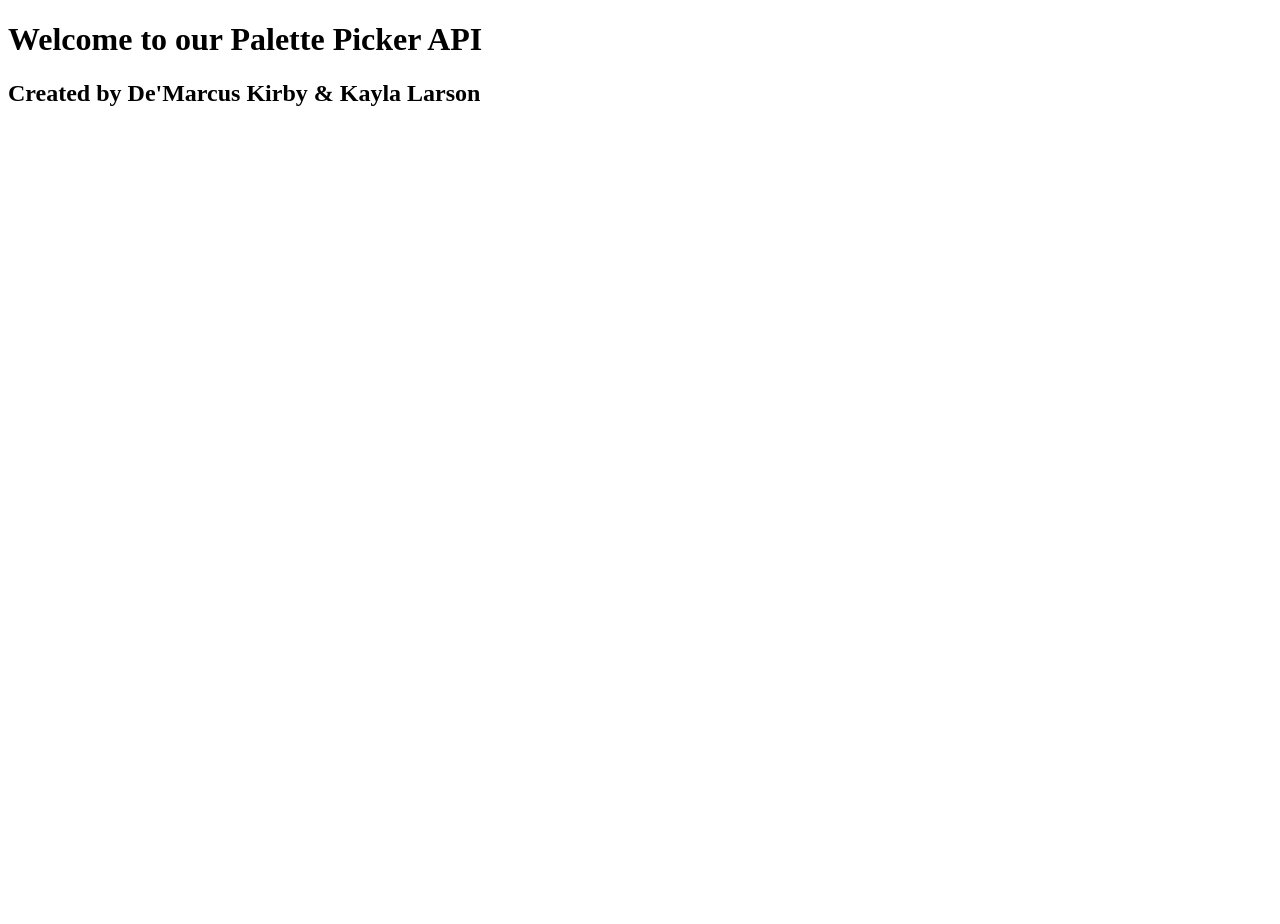
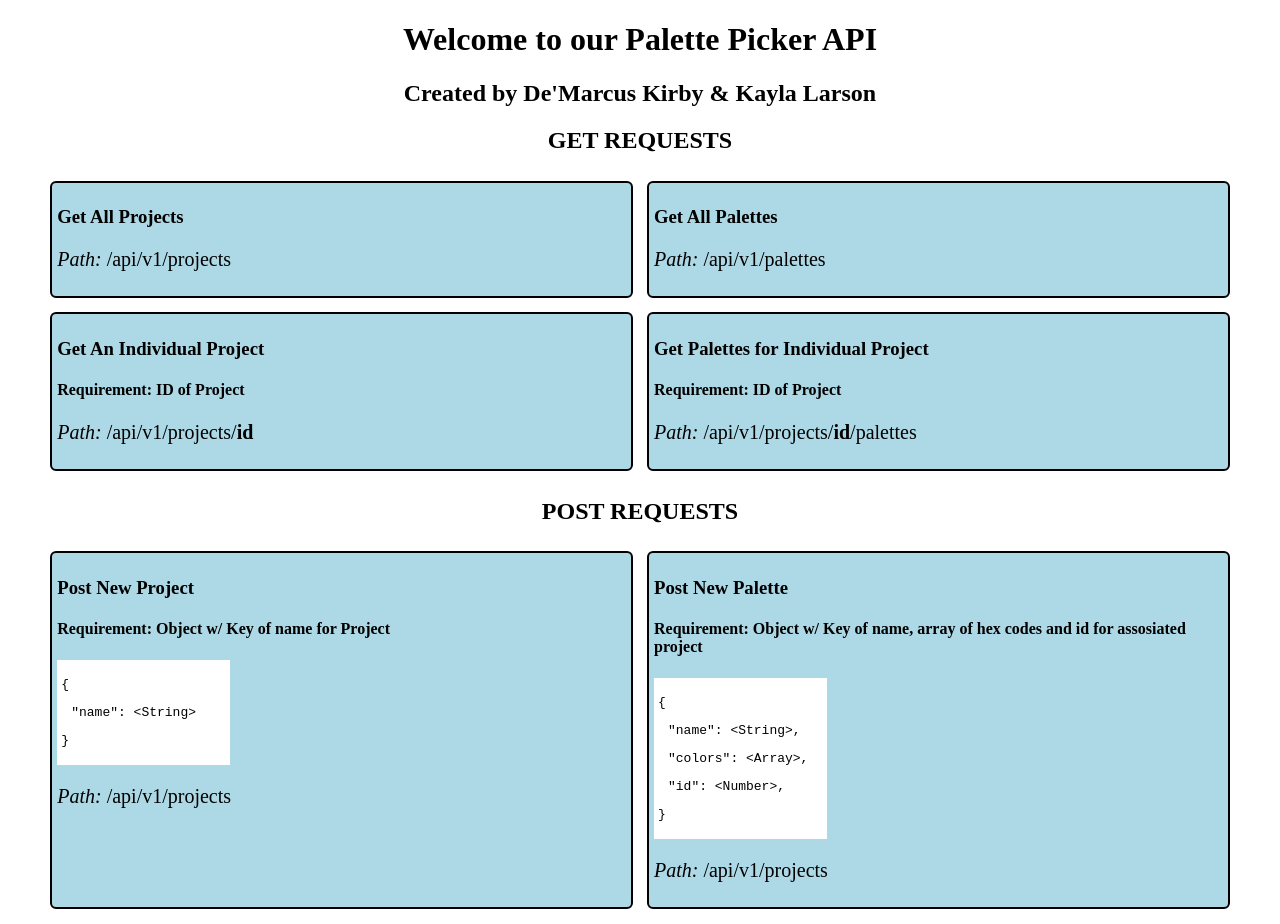
Before and after one commit to KirbyDD/palette-picker-be, a website: page public/index.html in a window 1280 px wide. Before the commit the page ends 800 px from the top, so only its background shows below. Drawn offline with Linux system fonts and the light colour scheme.

Commit message:
Add Get and Post information to static page

```diff
--- a/public/index.css
+++ b/public/index.css
@@ -0,0 +1,39 @@
+.welcome {
+  text-align: center;
+}
+
+h2 {
+  text-align: center;
+}
+
+section {
+  display: flex;
+  flex-wrap: wrap;
+  justify-content: center;
+}
+
+.routes {
+  background-color: lightblue;
+  border: 2px solid;
+  border-radius: 6px;
+  margin: 7px;
+  padding: 5px;
+  width: 45%
+}
+
+.path {
+  font-size: 20px;
+}
+
+.snippet {
+  background-color: white;
+  padding: 4px;
+  width: 165px;
+}
+
+.tab {
+  text-indent: 10px;
+}
+code {
+  text-align: left;
+}
--- a/public/index.html
+++ b/public/index.html
@@ -9,5 +9,60 @@
       <h1>Welcome to our Palette Picker API</h1>
       <h2>Created by De'Marcus Kirby & Kayla Larson</h2>
     </header>
+    <h2>GET REQUESTS</h2>
+    <section>
+      <article class='routes'>
+        <h3>Get All Projects</h3>
+        <p class='path'><i>Path: </i>/api/v1/projects</p>
+      </article>
+      <article class='routes'>
+        <h3>Get All Palettes</h3>
+        <p class='path'><i>Path: </i>/api/v1/palettes</p>
+      </article>
+      <article class='routes'>
+        <h3>Get An Individual Project</h3>
+        <h4>Requirement: ID of Project</h4>
+        <p class='path'><i>Path: </i>/api/v1/projects/<strong>id</strong></p>
+      </article>
+      <article class='routes'>
+        <h3>Get Palettes for Individual Project</h3>
+        <h4>Requirement: ID of Project</h4>
+        <p class='path'><i>Path: </i>/api/v1/projects/<strong>id</strong>/palettes</p>
+      </article>
+    </section>
+    <h2>POST REQUESTS</h2>
+    <section>
+        <article class='routes'>
+            <h3>Post New Project</h3>
+            <h4>Requirement: Object w/ Key of name for Project</h4>
+            <div class='snippet'>
+              <code>
+                <p>{</p>
+                 <p class='tab'>"name": &lt;String&gt;</p>
+                <p>}</p>
+            </code>
+            </div>
+            <p class='path'><i>Path: </i>/api/v1/projects</p>
+          </article>
+          <article class='routes'>
+              <h3>Post New Palette</h3>
+              <h4>Requirement: Object w/ Key of name, array of hex codes and id for assosiated project</h4>
+              <div class='snippet'>
+                <code>
+                  <p>{</p>
+                   <p class='tab'>"name": &lt;String&gt;,</p>
+                   <p class='tab'>"colors": &lt;Array&gt;,</p>
+                   <p class='tab'>"id": &lt;Number&gt;,</p>
+                  <p>}</p>
+              </code>
+              </div>
+              <p class='path'><i>Path: </i>/api/v1/projects</p>
+            </article>
+          <!-- <article class='routes'>
+            <h3>Get All Palettes</h3>
+            <h4>Requirement: Object w/ Keys of name, for Project</h4>
+            <p class='path'><i>Path: </i>/api/v1/palettes</p>
+          </article> -->
+    </section>
   </body>
 </html>
```
